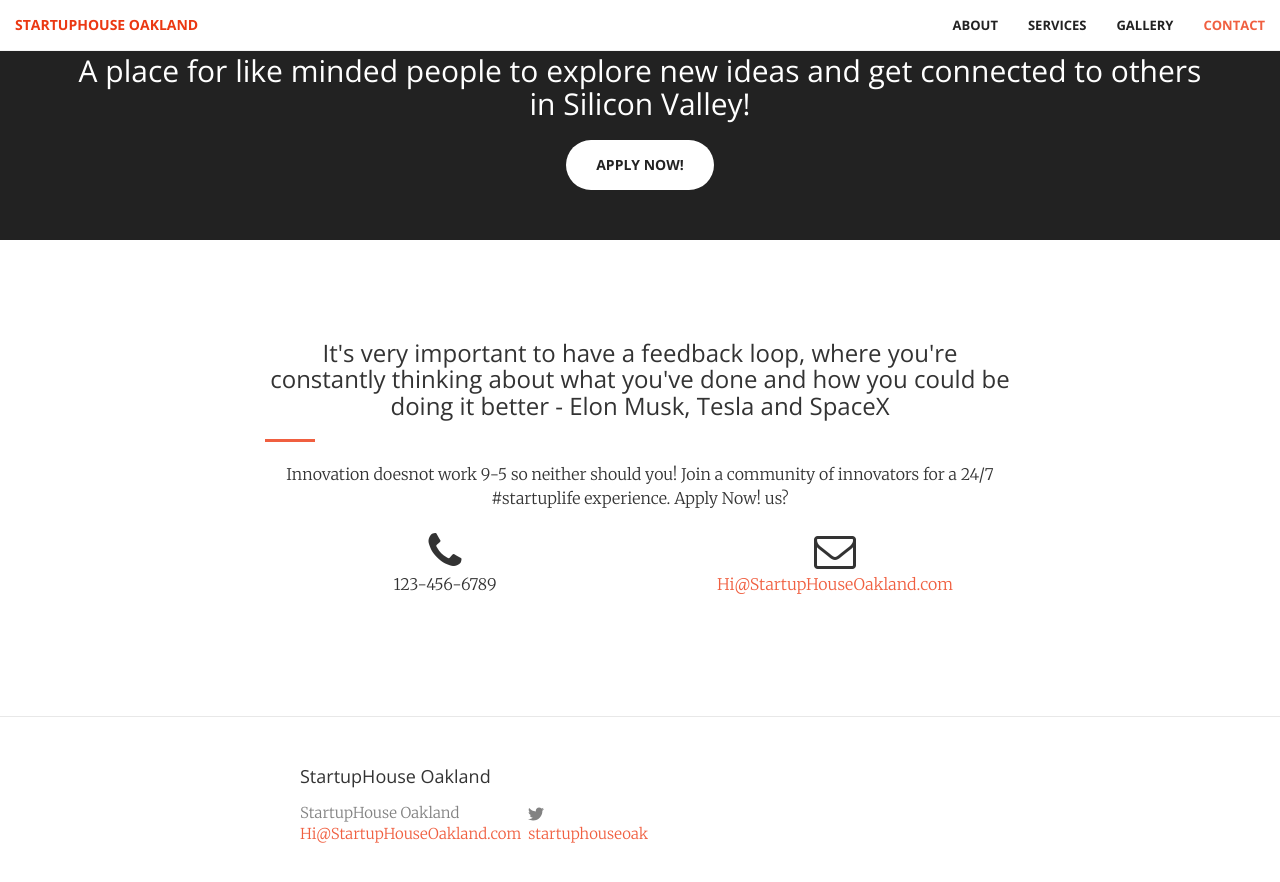
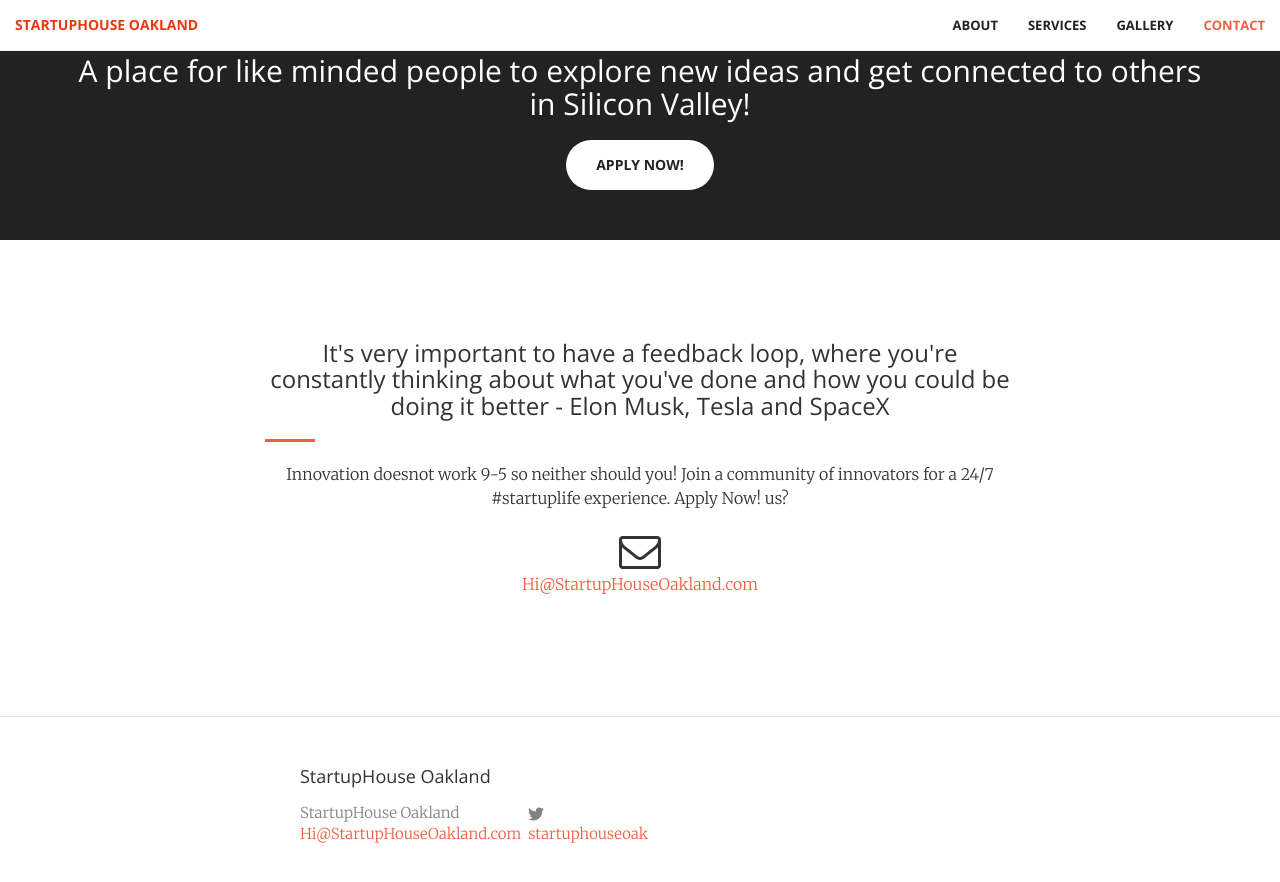
Before and after one commit to startuphouseoakland/startuphouseoakland.github.io, a Jekyll site: the page built from index.html, in a window 1280 px wide and 900 px high, scrolled down 2350 px. Shown: the top 882 px of the window. Built offline with Jekyll 4.4.1, drawn with Linux system fonts in a browser that asks for light colours.

Commit message:
remove phone number

```diff
--- a/index.html
+++ b/index.html
@@ -182,11 +182,7 @@ layout: default
                 <hr class="primary">
                 <p>Innovation doesnot work 9-5 so neither should you! Join a community of innovators for a 24/7 #startuplife experience. Apply Now! us?</p>
             </div>
-            <div class="col-lg-4 col-lg-offset-2 text-center">
-                <i class="fa fa-phone fa-3x wow bounceIn"></i>
-                <p>123-456-6789</p>
-            </div>
-            <div class="col-lg-4 text-center">
+            <div class="col-lg-12 text-center">
                 <i class="fa fa-envelope-o fa-3x wow bounceIn" data-wow-delay=".1s"></i>
                 <p><a href="mailto:{{ site.email }}">{{ site.email }}</a></p>
             </div>
```
